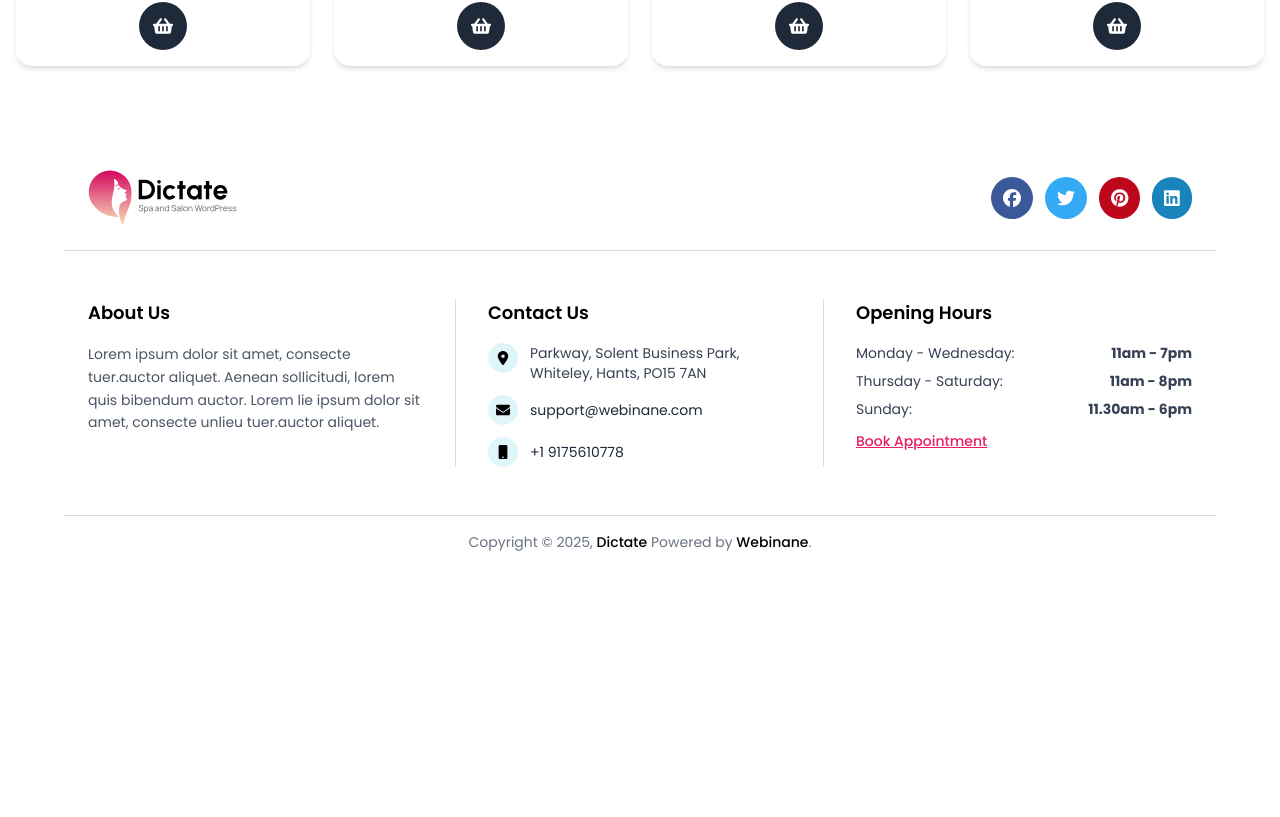
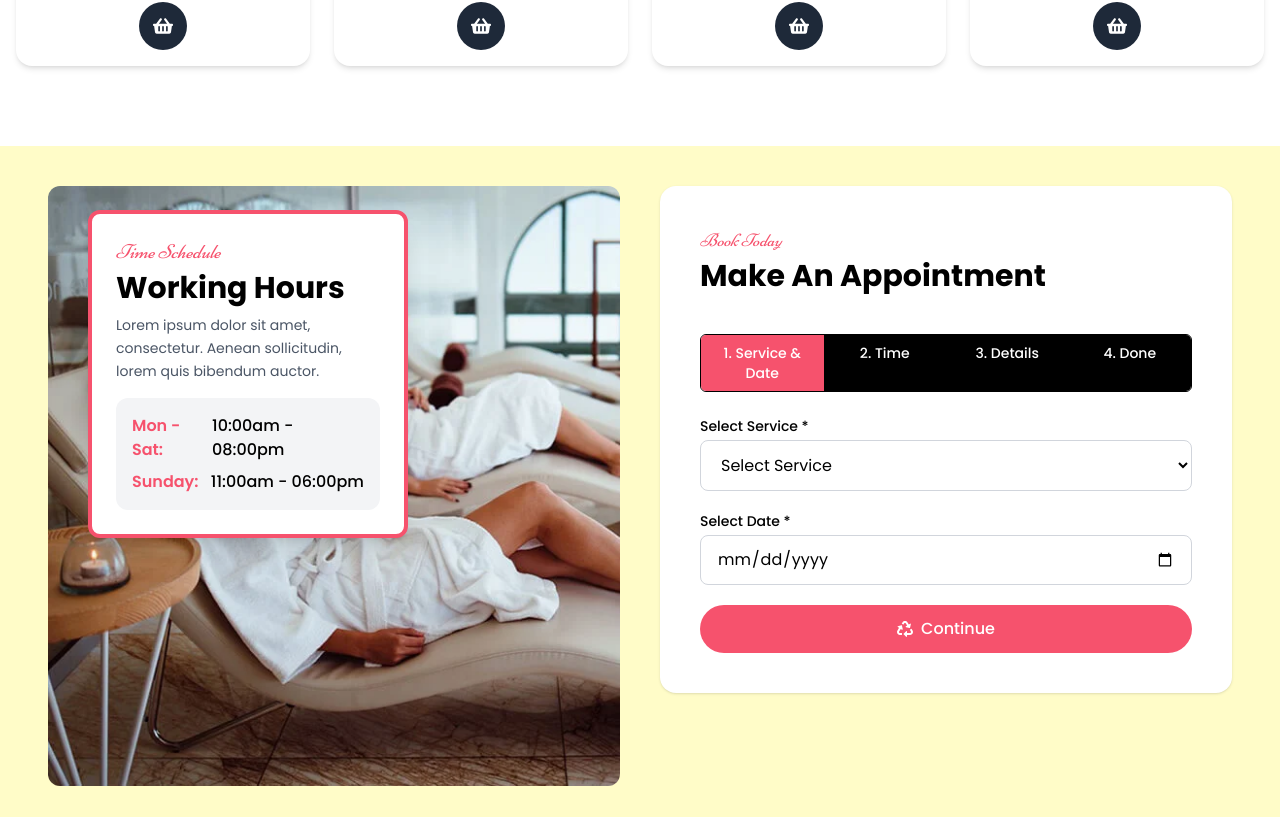
Before and after one commit to Hassanjaved17/Salon-Website, a React (Vite) app in the folder Frontend-web/: page / in a window 1280 px wide. Shown: the part 4123-4940 px from the top of the page. Before the commit the page ends 4691 px from the top, so only its background shows below. Built offline with nearby package versions, Linux system fonts and the light colour scheme.

Commit message:
update sections

```diff
--- a/Frontend-web/package.json
+++ b/Frontend-web/package.json
@@ -16,6 +16,7 @@
     "@fortawesome/react-fontawesome": "^0.2.2",
     "@tailwindcss/vite": "^4.1.8",
     "dom": "^0.0.3",
+    "framer-motion": "^12.23.11",
     "lucide-react": "^0.525.0",
     "react": "^19.1.0",
     "react-dom": "^19.1.0",
--- /dev/null
+++ b/Frontend-web/src/Components/HeroSection6.jsx
@@ -0,0 +1,167 @@
+import React, { useState } from "react";
+import { FaRecycle } from "react-icons/fa";
+import { motion } from "framer-motion";
+
+const AppointmentSection = () => {
+  const [currentStep, setCurrentStep] = useState(1);
+  const [formData, setFormData] = useState({
+    service: "",
+    date: "",
+  });
+
+  const steps = [
+    { number: 1, label: "Service & Date" },
+    { number: 2, label: "Time" },
+    { number: 3, label: "Details" },
+    { number: 4, label: "Done" },
+  ];
+
+  const Services = [
+    { label: "Hair Cutting", value: "hair_cutting" },
+    { label: "Facial", value: "facial" },
+    { label: "Nail Care", value: "nail_care" },
+    { label: "Massage", value: "massage" },
+    { label: "Threading", value: "threading" },
+  ];
+
+  const getTodaysDate = () => {
+    const today = new Date();
+    const yyyy = today.getFullYear();
+    const mm = String(today.getMonth() + 1).padStart(2, "0");
+    const dd = String(today.getDate()).padStart(2, "0");
+    return `${yyyy}-${mm}-${dd}`;
+  };
+
+  const handleInputChange = (field, value) => {
+    setFormData((prevData) => ({ ...prevData, [field]: value }));
+  };
+
+  const handleSubmit = () => {
+    if (!formData.service || !formData.date) {
+      alert("Please select service and date");
+      return;
+    }
+    setCurrentStep((prev) => prev + 1);
+  };
+
+  return (
+    <motion.div
+
+  initial={{ opacity: 0, y: 50 }}
+  whileInView={{ opacity: 1, y: 0 }}
+  viewport={{ once: false, amount: 0.2 }}
+  transition={{ duration: 1, ease: 'easeOut' }}
+
+      className="bg-[#FFFCC8] py-10 px-4 sm:px-6 lg:px-12">
+      <div className="max-w-7xl mx-auto flex flex-col lg:grid lg:grid-cols-2 gap-10 items-start">
+
+        {/* Image Section */}
+        <div className="relative w-full">
+          <img
+            src="./AppoinmentSection.webp"
+            alt="Relaxing"
+            className="w-full h-auto object-cover rounded-xl"
+          />
+
+          <div className="absolute top-6 left-1/2 transform -translate-x-1/2 sm:left-10 sm:translate-x-0 bg-white border-4 border-[#F6526D] p-4 sm:p-6 rounded-xl shadow-xl w-[90%] sm:max-w-xs">
+            <div style={{ fontFamily: 'niconne, cursive' }} className="text-lg sm:text-xl italic text-[#F6526D] mb-1">
+              Time Schedule
+            </div>
+            <div className="text-black text-xl sm:text-3xl font-bold mb-2">Working Hours</div>
+            <p className="text-sm text-gray-600 mb-4 leading-relaxed">
+              Lorem ipsum dolor sit amet, consectetur. Aenean sollicitudin, lorem quis bibendum auctor.
+            </p>
+            <div className="bg-gray-100 p-3 sm:p-4 rounded-xl space-y-2">
+              <div className="flex justify-between text-sm sm:text-base">
+                <span className="text-[#F6526D] font-semibold">Mon - Sat:</span>
+                <span className="font-medium">10:00am - 08:00pm</span>
+              </div>
+              <div className="flex justify-between text-sm sm:text-base">
+                <span className="text-[#F6526D] font-semibold">Sunday:</span>
+                <span className="font-medium">11:00am - 06:00pm</span>
+              </div>
+            </div>
+          </div>
+        </div>
+
+        {/* Form Section */}
+        <div className="bg-white p-6 sm:p-10 rounded-2xl shadow-sm w-full">
+          <div className="mb-6 sm:mb-10">
+            <div style={{ fontFamily: 'niconne, cursive' }} className="text-[#F6526D] text-lg italic mb-1">Book Today</div>
+            <h2 className="text-2xl sm:text-3xl font-bold text-black">Make An Appointment</h2>
+          </div>
+
+          {/* Progress Tabs */}
+          <div className="flex mb-6 rounded-md overflow-hidden border border-black text-xs sm:text-sm">
+            {steps.map((step) => (
+              <div
+                key={step.number}
+                className={`flex-1 py-2 px-2 text-center font-medium ${currentStep === step.number
+                    ? "bg-[#F6526D] text-white"
+                    : "bg-black text-white"
+                  }`}
+              >
+                {step.number}. {step.label}
+              </div>
+            ))}
+          </div>
+
+          {/* Form Step 1 */}
+          {currentStep === 1 && (
+            <div className="space-y-5">
+              <div>
+                <label htmlFor="service" className="block text-sm font-medium text-black mb-1">
+                  Select Service *
+                </label>
+                <select
+                  id="service"
+                  value={formData.service}
+                  onChange={(e) => handleInputChange("service", e.target.value)}
+                  className="w-full px-4 py-3 border border-gray-300 rounded-lg focus:outline-none focus:ring-2 focus:ring-[#F6526D]"
+                >
+                  <option value="">Select Service</option>
+                  {Services.map((s) => (
+                    <option key={s.value} value={s.value}>
+                      {s.label}
+                    </option>
+                  ))}
+                </select>
+              </div>
+
+              <div>
+                <label htmlFor="date" className="block text-sm font-medium text-black mb-1">
+                  Select Date *
+                </label>
+                <input
+                  id="date"
+                  type="date"
+                  value={formData.date}
+                  onChange={(e) => handleInputChange("date", e.target.value)}
+                  min={getTodaysDate()}
+                  className="w-full px-4 py-3 border border-gray-300 rounded-lg focus:outline-none focus:ring-2 focus:ring-[#F6526D]"
+                />
+              </div>
+
+              <button
+                onClick={handleSubmit}
+                className="w-full bg-[#F6526D] text-white font-medium py-3 rounded-full hover:bg-[#e5405f] transition flex items-center justify-center gap-2"
+              >
+                <FaRecycle />
+                Continue
+              </button>
+            </div>
+          )}
+
+          {/* Placeholder for Step 2 */}
+          {currentStep === 2 && (
+            <div className="text-center text-gray-800 text-base font-medium py-10">
+              Step 2: Time selection coming soon...
+            </div>
+          )}
+        </div>
+      </div>
+    </motion.div>
+  );
+};
+
+export default AppointmentSection;
--- /dev/null
+++ b/Frontend-web/src/Components/OverlaySection.jsx
@@ -0,0 +1,35 @@
+import React from 'react';
+import { motion } from 'framer-motion';
+
+const OverlaySection = () => {
+  return (
+    <div className="relative w-full h-[400px] md:h-[500px] lg:h-[600px]">
+      {/* Background Image */}
+      <img
+        src="/your-image.jpg" // Replace with your image path
+        alt="Salon Background"
+        className="w-full h-full object-cover"
+      />
+
+      {/* Overlay Content */}
+      <motion.div
+        initial={{ opacity: 0, y: 30 }}
+        whileInView={{ opacity: 1, y: 0 }}
+        transition={{ duration: 0.8 }}
+        className="absolute inset-0 bg-black/50 flex flex-col items-center justify-center text-white text-center px-4"
+      >
+        <h1 className="text-3xl md:text-5xl font-bold mb-4">
+          Welcome to Hassan's Salon
+        </h1>
+        <p className="text-base md:text-lg max-w-xl mb-6">
+          Feel confident with our professional beauty and grooming services.
+        </p>
+        <button className="bg-[#F66076] px-6 py-3 text-sm md:text-base rounded-full hover:bg-[#e6556a] transition">
+          Book Appointment
+        </button>
+      </motion.div>
+    </div>
+  );
+};
+
+export default OverlaySection;
--- a/Frontend-web/src/Components/Section3.jsx
+++ b/Frontend-web/src/Components/Section3.jsx
@@ -1,9 +1,20 @@
 import React from "react";
 import { PiFlowerLotusLight } from "react-icons/pi";
+import { motion } from "framer-motion";
 
 const Section3 = () => {
   return (
-    <section className="px-4 py-10">
+    <motion.section
+  initial={{ opacity: 0, y: 50 }}
+  whileInView={{ opacity: 1, y: 0 }}
+  viewport={{ once: false, amount: 0.2 }}
+  transition={{ duration: 1, ease: 'easeOut' }}
+
+
+
+
+
+      className="px-4 py-10">
       <div className="max-w-4xl mx-auto text-center space-y-4">
         {/* Icon */}
         <div className="text-[#F66076] text-5xl flex justify-center">
@@ -37,7 +48,7 @@ const Section3 = () => {
           />
         </div>
       </div>
-    </section>
+    </motion.section>
   );
 };
 
--- a/Frontend-web/src/pages/Blog.jsx
+++ b/Frontend-web/src/pages/Blog.jsx
@@ -1,8 +1,12 @@
 import React from 'react'
+import OverlaySection from '../Components/OverlaySection.jsx';
 
 const Blog = () => {
   return (
-    <div>Blog</div>
+    <>
+    <OverlaySection />
+
+    </>
   )
 }
 
--- a/Frontend-web/src/pages/Home.jsx
+++ b/Frontend-web/src/pages/Home.jsx
@@ -4,6 +4,7 @@ import Section2 from '../Components/Section2'
 import Section3 from '../Components/Section3'
 import Section4 from '../Components/Section4'
 import HeroSection5 from '../Components/HeroSection5'
+import HeroSection6 from '../Components/HeroSection6'
 
 
 const Home = () => {
@@ -14,6 +15,7 @@ const Home = () => {
     <Section3/>
     <Section4/>
     <HeroSection5/>
+    <HeroSection6/>
 
 
     </>
```
Also changed, not shown: Frontend-web/public/AppoinmentSection.webp (added), 1 other file (tests, documents, lock files or other folders).
